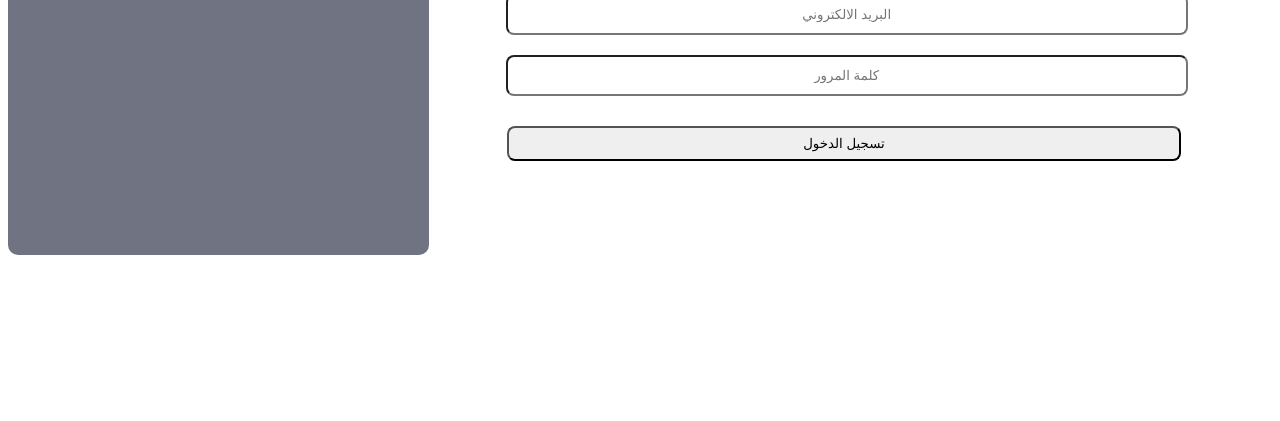
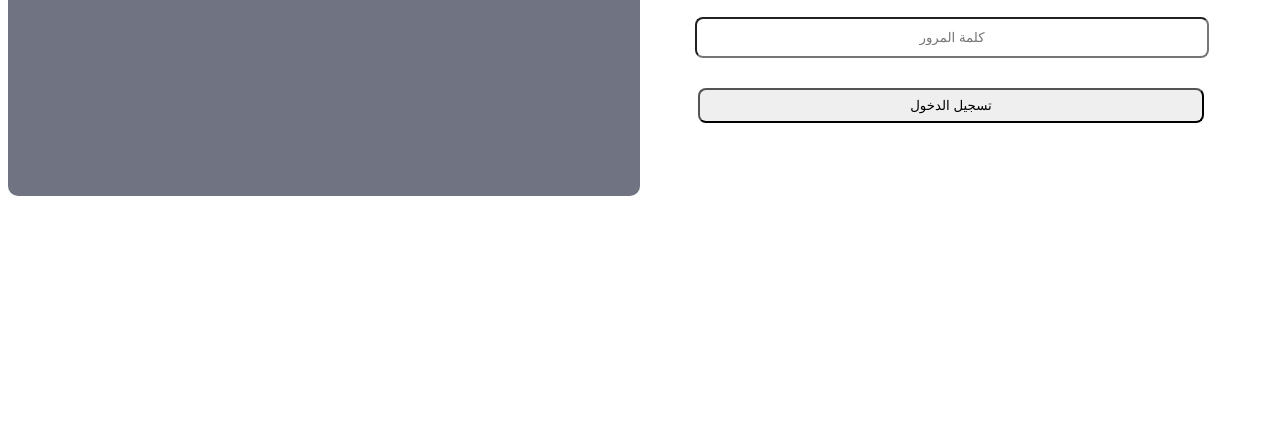
Before and after one commit to RawanTallha/Mummy-s_Yummys, a plain HTML site: page login.html in a window 1280 px wide. Shown: the part 379-800 px from the top of the page. Drawn offline with Linux system fonts and the light colour scheme.

```diff
--- a/signin.css
+++ b/signin.css
@@ -1,6 +1,6 @@
 body{
     display: grid;
-    grid-template-columns: 1fr 2fr;
+    grid-template-columns: 1fr 1fr;
 }
 p{
 padding-right: 5%;
```
